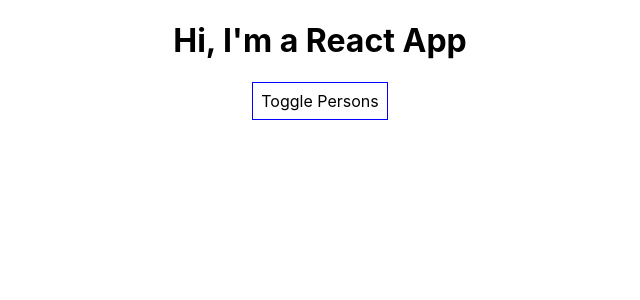
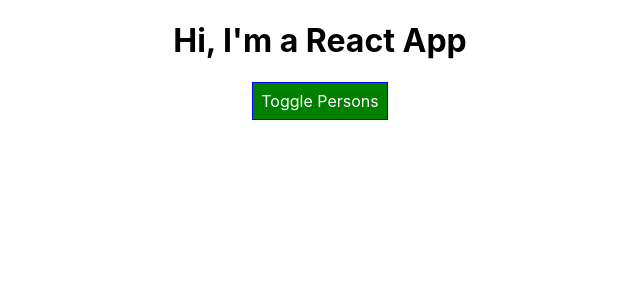
Before and after one commit to joshsarna/react-complete-guide, a React (Create React App) app: page / in a window 1280 px wide. Shown: the top 300 px of the page, without its empty margins (320-960 px from the left). Built offline with nearby package versions, Linux system fonts and the light colour scheme.

Commit message:
toggle button color with showPersons

```diff
--- a/src/App.js
+++ b/src/App.js
@@ -44,7 +44,8 @@ class App extends Component {
 
   render() {
     const style = {
-      backgroundColor: 'white',
+      backgroundColor: 'green',
+      color: 'white',
       font: 'inherit',
       border: '1px solid blue',
       padding: '8px',
@@ -65,7 +66,9 @@ class App extends Component {
               changed={(event) =>this.nameChangedHandler(event, person.id)} />
           })}
         </div>
-      )
+      );
+
+      style.backgroundColor = 'red';
     }
 
     return (
```
